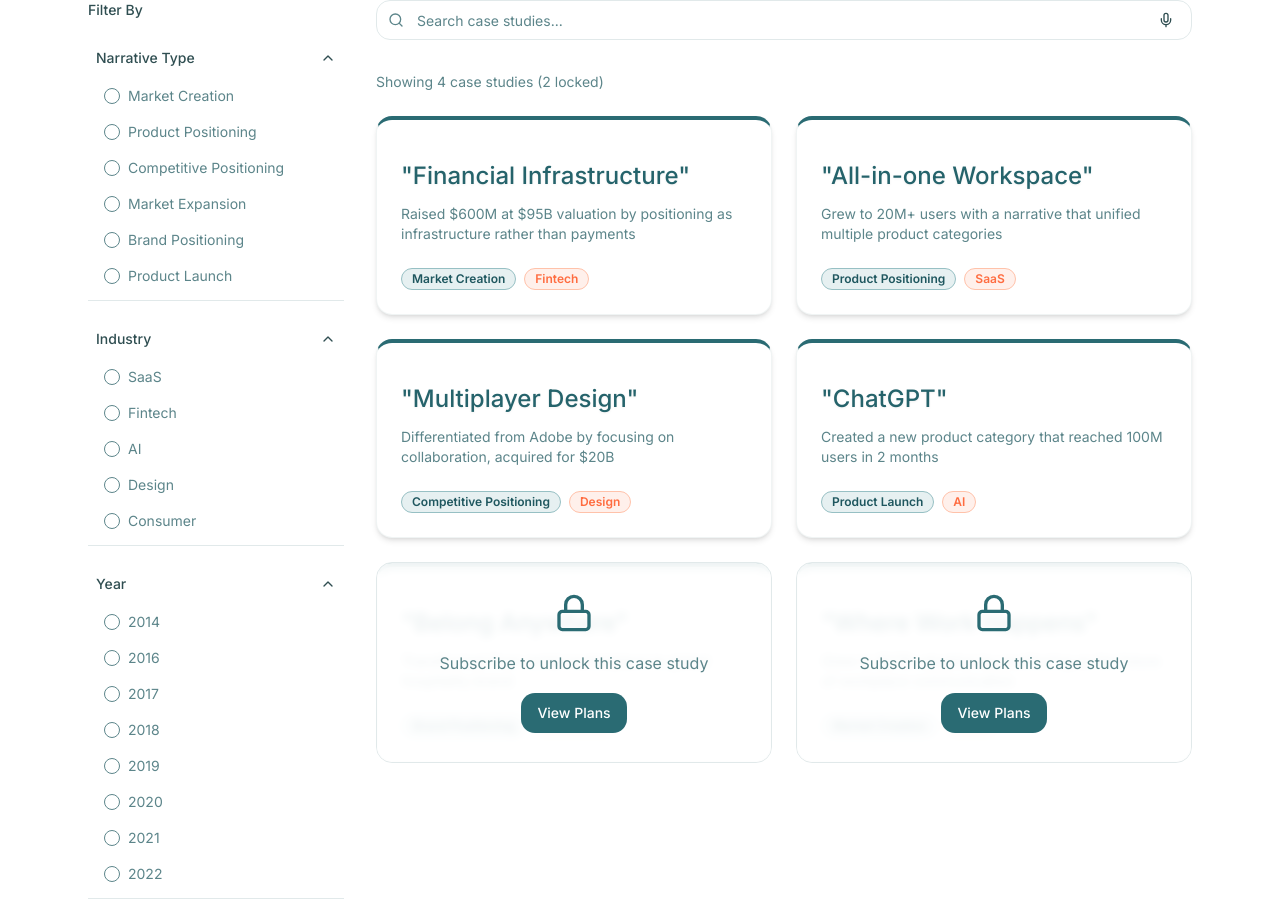
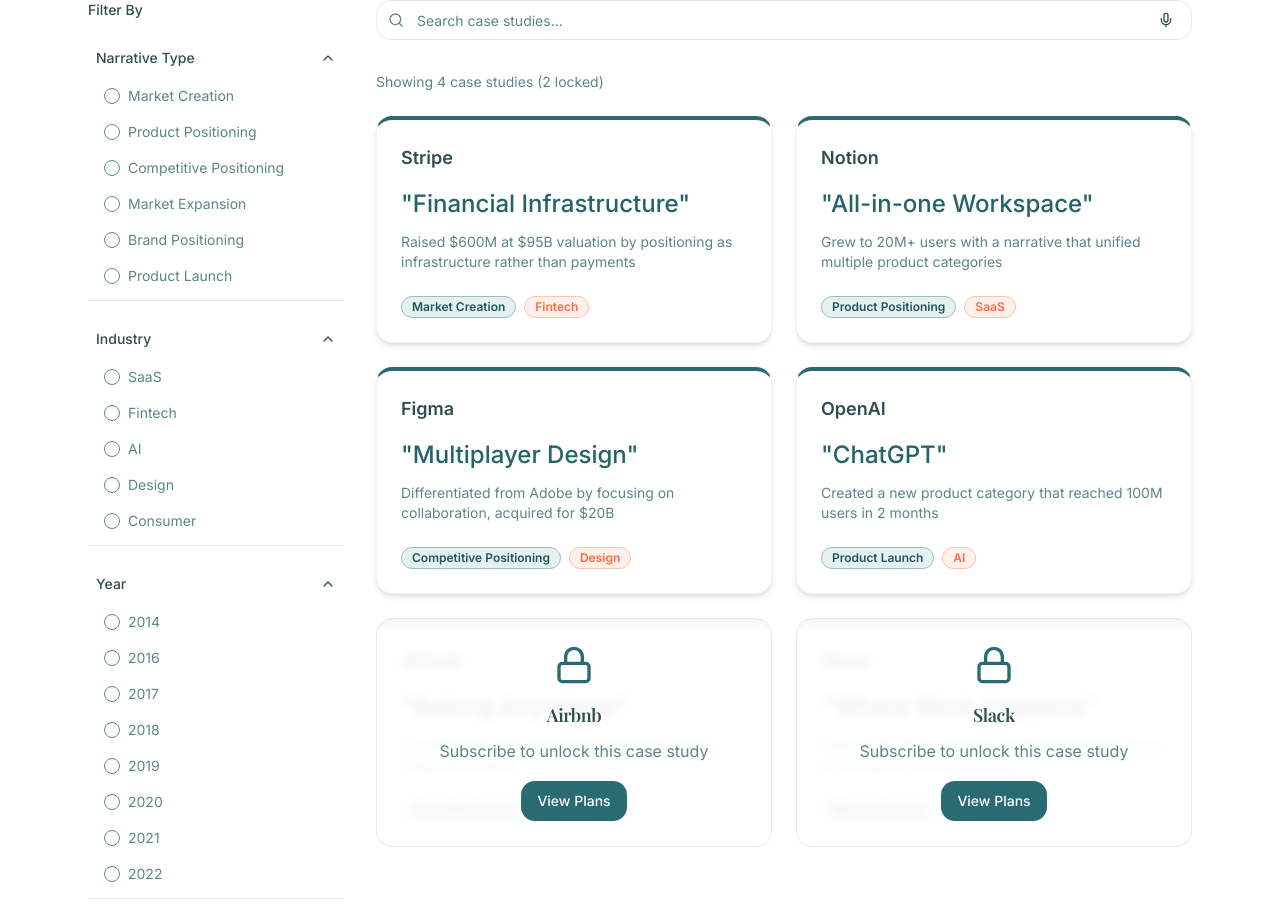
Before and after one commit to saandeepkondury/lingo-lab, a React (Vite) app: page /case-studies in a window 1280 px wide. Shown: the part 329-1252 px from the top of the page. Built offline with nearby package versions, Linux system fonts and the light colour scheme.

Commit message:
Fix: Add companyName to CaseStudyCardProps
The `companyName` property was missing from the `CaseStudyCardProps` type definition, causing type errors in `CaseStudiesList.tsx` and `Index.tsx`. This commit adds the missing property to resolve the errors.

```diff
--- a/src/components/CaseStudies/CaseStudiesList.tsx
+++ b/src/components/CaseStudies/CaseStudiesList.tsx
@@ -8,20 +8,24 @@ interface CaseStudiesListProps {
   visibleCaseStudies: Array<{
     id: string;
     company: string;
+    companyName: string; // Ensure companyName is included in the type
     lingo: string;
     impact: string;
     rating: number;
     narrativeType: string;
     industry: string;
+    year?: number;
   }>;
   lockedCaseStudies: Array<{
     id: string;
     company: string;
+    companyName: string; // Ensure companyName is included in the type
     lingo: string;
     impact: string;
     rating: number;
     narrativeType: string;
     industry: string;
+    year?: number;
   }>;
   handleLockedCaseStudyClick: () => void;
   clearFilters: () => void;
--- a/src/data/caseStudiesData.ts
+++ b/src/data/caseStudiesData.ts
@@ -3,7 +3,8 @@
 export const allCaseStudies = [
   {
     id: "stripe-financial-infrastructure",
-    company: "Stripe",
+    company: "stripe",
+    companyName: "Stripe", // Add companyName
     lingo: "Financial Infrastructure",
     impact: "Raised $600M at $95B valuation by positioning as infrastructure rather than payments",
     rating: 5,
@@ -12,7 +13,8 @@ export const allCaseStudies = [
   },
   {
     id: "notion-all-in-one-workspace",
-    company: "Notion",
+    company: "notion",
+    companyName: "Notion", // Add companyName
     lingo: "All-in-one Workspace",
     impact: "Grew to 20M+ users with a narrative that unified multiple product categories",
     rating: 4.8,
@@ -21,7 +23,8 @@ export const allCaseStudies = [
   },
   {
     id: "figma-multiplayer-design",
-    company: "Figma",
+    company: "figma",
+    companyName: "Figma", // Add companyName
     lingo: "Multiplayer Design",
     impact: "Differentiated from Adobe by focusing on collaboration, acquired for $20B",
     rating: 4.9,
@@ -30,7 +33,8 @@ export const allCaseStudies = [
   },
   {
     id: "open-ai-chatgpt",
-    company: "OpenAI",
+    company: "openai",
+    companyName: "OpenAI", // Add companyName
     lingo: "ChatGPT",
     impact: "Created a new product category that reached 100M users in 2 months",
     rating: 5,
@@ -39,7 +43,8 @@ export const allCaseStudies = [
   },
   {
     id: "airbnb-belong-anywhere",
-    company: "Airbnb",
+    company: "airbnb",
+    companyName: "Airbnb", // Add companyName
     lingo: "Belong Anywhere",
     impact: "Transformed from rental marketplace to global hospitality brand",
     rating: 4.7,
@@ -48,7 +53,8 @@ export const allCaseStudies = [
   },
   {
     id: "slack-where-work-happens",
-    company: "Slack",
+    company: "slack",
+    companyName: "Slack", // Add companyName
     lingo: "Where Work Happens",
     impact: "Grew to $27B valuation by positioning as the future of workplace communication",
     rating: 4.8,
--- a/src/pages/Index.tsx
+++ b/src/pages/Index.tsx
@@ -7,21 +7,24 @@ import { ArrowRight } from 'lucide-react';
 // Sample data for the homepage
 const featuredCaseStudies = [{
   id: "stripe-financial-infrastructure",
-  company: "Stripe",
+  company: "stripe",
+  companyName: "Stripe", // Add companyName property
   lingo: "Financial Infrastructure",
   impact: "Raised $600M at $95B valuation by positioning as infrastructure rather than payments",
   narrativeType: "Market Creation",
   industry: "Fintech"
 }, {
   id: "notion-all-in-one-workspace",
-  company: "Notion",
+  company: "notion",
+  companyName: "Notion", // Add companyName property
   lingo: "All-in-one Workspace",
   impact: "Grew to 20M+ users with a narrative that unified multiple product categories",
   narrativeType: "Product Positioning",
   industry: "SaaS"
 }, {
   id: "figma-multiplayer-design",
-  company: "Figma",
+  company: "figma",
+  companyName: "Figma", // Add companyName property
   lingo: "Multiplayer Design",
   impact: "Differentiated from Adobe by focusing on collaboration, acquired for $20B",
   narrativeType: "Competitive Positioning",
```
